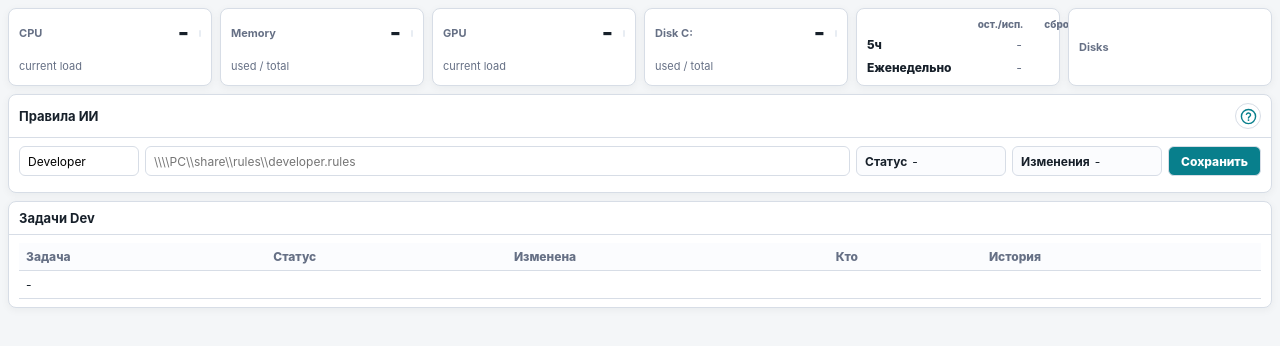
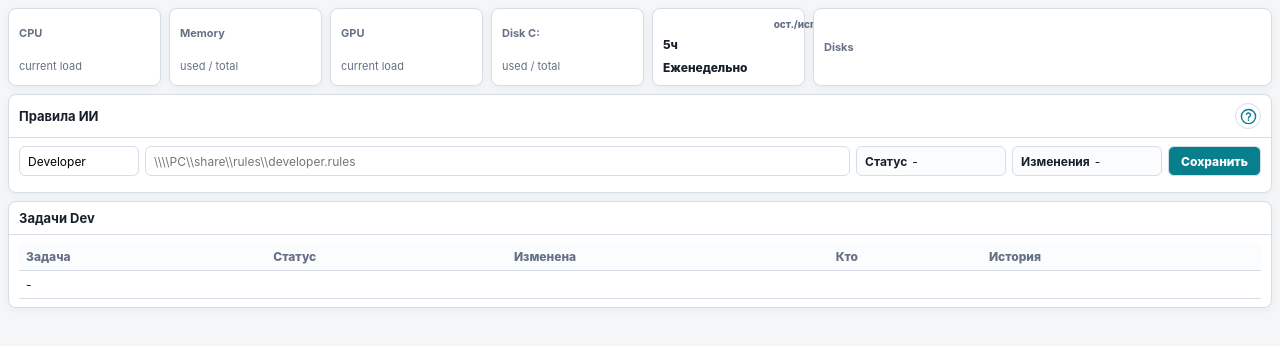
Before and after one commit to sergey1004141/auditor-dashboard, a website: page public/index.html in a window 1280 px wide. Drawn offline with Linux system fonts and the light colour scheme; no server answers.

Commit message:
Widen disks card in metrics row

```diff
--- a/public/index.html
+++ b/public/index.html
@@ -86,7 +86,7 @@
 
       .cards {
         display: grid;
-        grid-template-columns: repeat(6, minmax(140px, 1fr));
+        grid-template-columns: repeat(5, minmax(120px, 1fr)) minmax(360px, 3fr);
         gap: 8px;
       }
 
```
